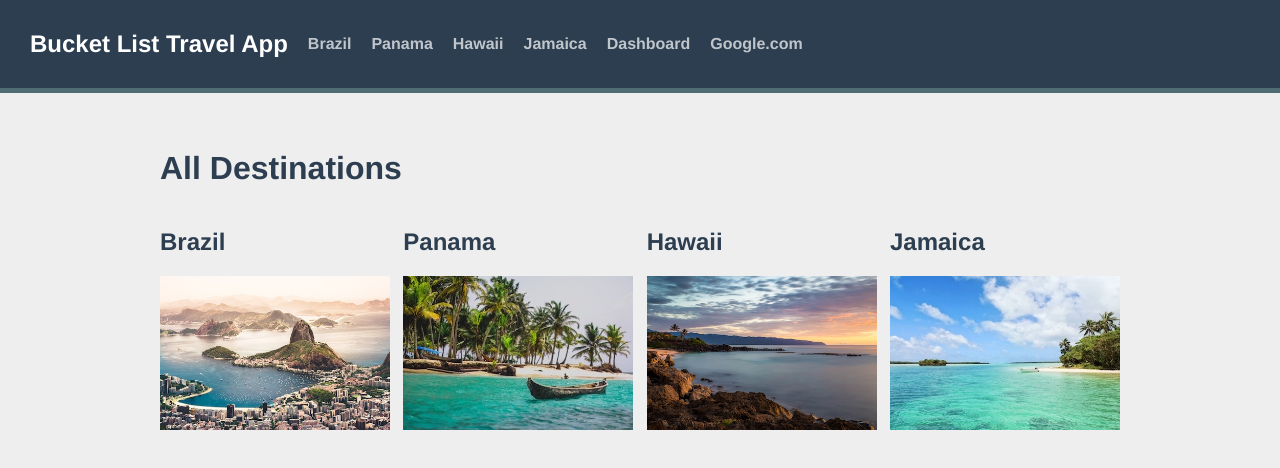
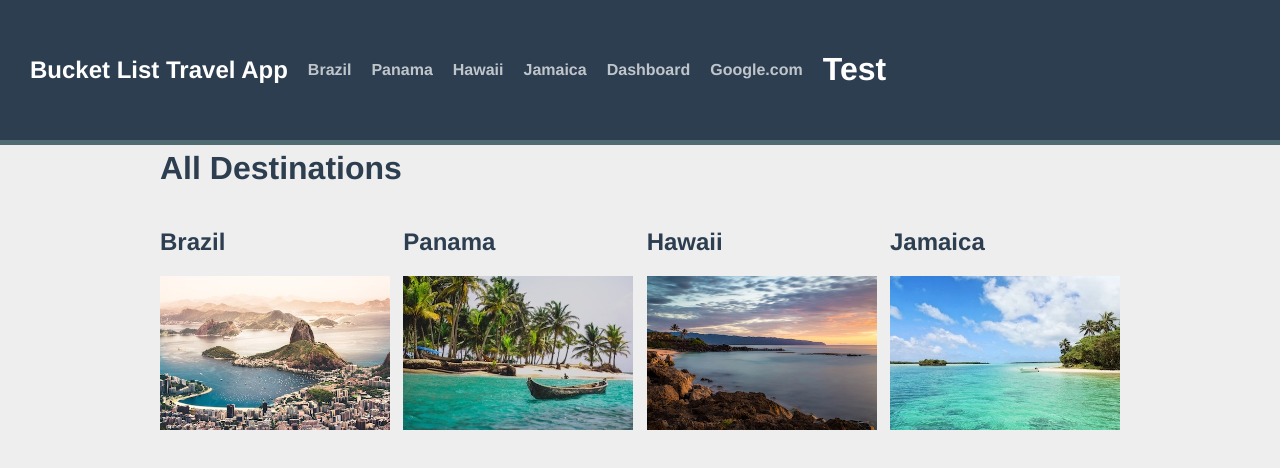
Before and after one commit to AlexRingor/VueRouter, a Vue app in the folder vue-router-vite-only/vue-router-school-travel/: page / in a window 1280 px wide. Shown: the top 468 px of the page. Built offline with nearby package versions, Linux system fonts and the light colour scheme.

Commit message:
test push

```diff
--- a/vue-router-vite-only/vue-router-school-travel/src/components/TheNavigation.vue
+++ b/vue-router-vite-only/vue-router-school-travel/src/components/TheNavigation.vue
@@ -8,6 +8,7 @@
       </AppLink>
       <AppLink :to="{name: 'protected'}">Dashboard</AppLink>
       <AppLink to="https://google.com">Google.com</AppLink>
+      <h1>Test</h1>
     </div>
 </template>
 
```
